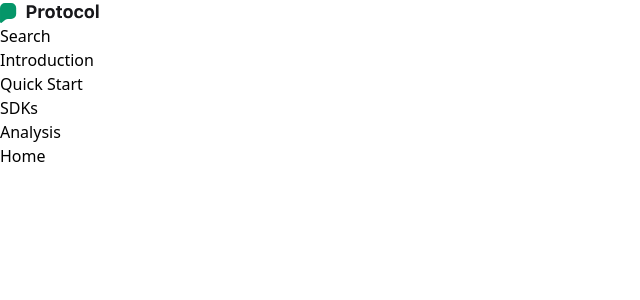
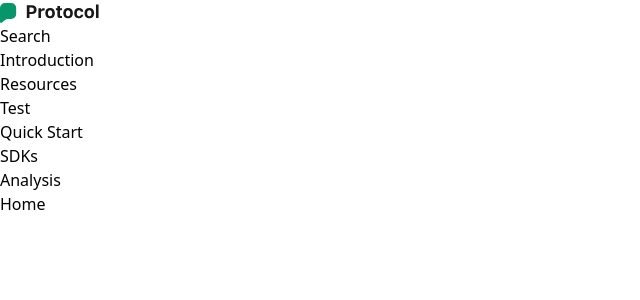
Before and after one commit to abdurrahmanrahat/react_nextjs_mastery, a Next.js app in the folder docu_craft/: page / in a window 1280 px wide. Shown: the top 300 px of the page, without its empty margins (0-640 px from the left). Built offline with nearby package versions, Linux system fonts and the light colour scheme.

Commit message:
sidebar sub

```diff
--- a/docu_craft/src/components/Sidebar/Sidebar.jsx
+++ b/docu_craft/src/components/Sidebar/Sidebar.jsx
@@ -5,8 +5,10 @@ const Sidebar = ({ docs }) => {
 
   const nonRoots = Object.groupBy(
     docs.filter((doc) => doc.parent),
-    (parent) => parent
+    ({ parent }) => parent
   );
+
+  console.log("nonRoots", nonRoots);
 
   return (
     <nav className="lg:block my-10">
@@ -26,6 +28,21 @@ const Sidebar = ({ docs }) => {
                 >
                   <span class="truncate">{rootNode.title}</span>
                 </Link>
+
+                {nonRoots[rootNode.id] && (
+                  <ul role="list" className="border-l border-transparent">
+                    {nonRoots[rootNode.id].map((subRoot) => (
+                      <li key={subRoot.id}>
+                        <Link
+                          className="flex justify-between gap-2 py-1 pl-7 pr-3 text-sm text-zinc-600 transition hover:text-zinc-900 dark:text-zinc-400 dark:hover:text-white"
+                          href={`/docs/${rootNode.id}/${subRoot.id}`}
+                        >
+                          <span className="truncate">{subRoot.title}</span>
+                        </Link>
+                      </li>
+                    ))}
+                  </ul>
+                )}
               </li>
             ))}
           </ul>
```
